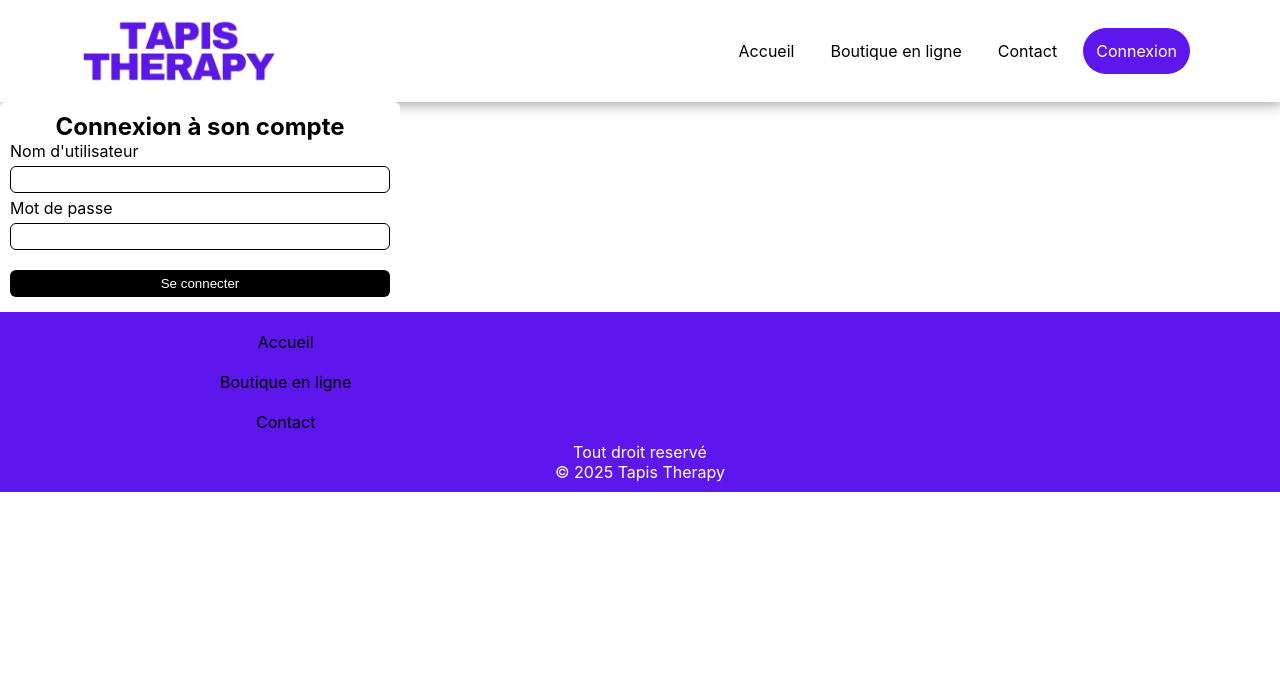
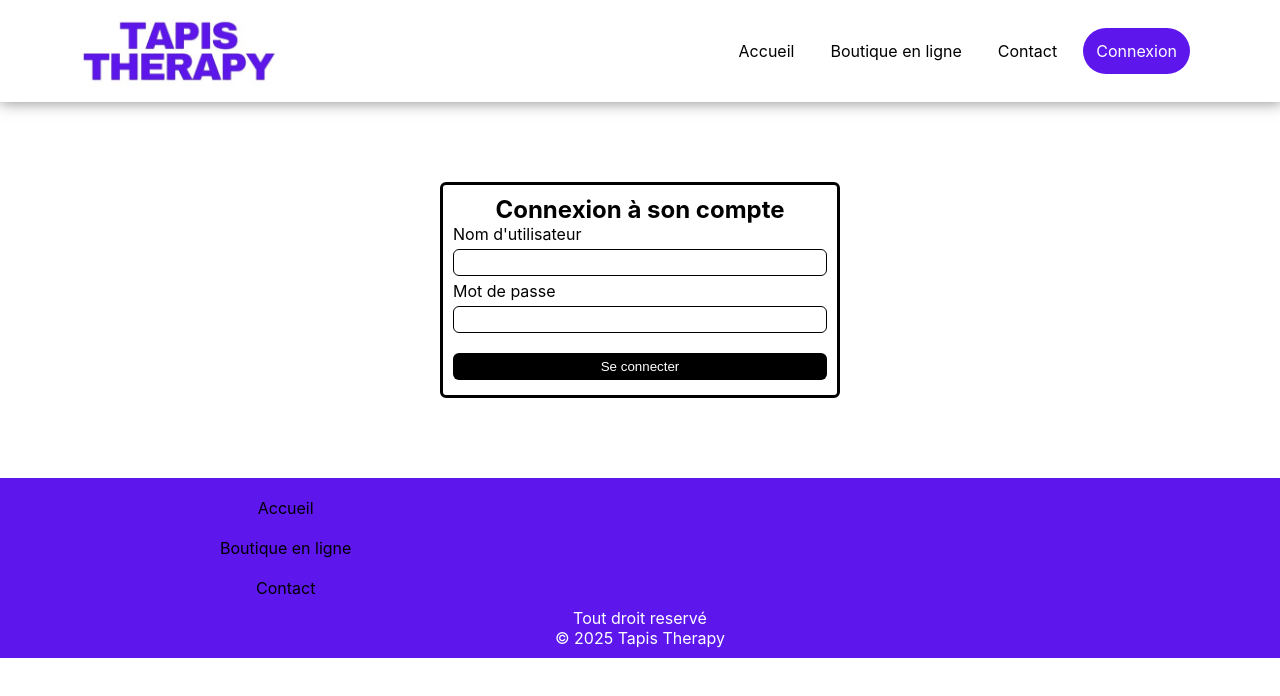
Before and after one commit to louthomas94/e-commerce, a React (Create React App) app: page /connexion in a window 1280 px wide. Shown: the top 696 px of the page. Built offline with nearby package versions, Linux system fonts and the light colour scheme.

Commit message:
Fixing some error with the header

```diff
--- a/src/components/Header.jsx
+++ b/src/components/Header.jsx
@@ -13,7 +13,7 @@ const Header = () => {
                     <li><a href="/">Accueil</a></li>
                     <li><a href="/boutique">Boutique en ligne</a></li>
                     <li><a href="/contact">Contact</a></li>
-                    <li><a href="/connexion" className='connexion'>Connexion</a></li>
+                    <li><a href="/connexion" className='Mconnexion'>Connexion</a></li>
                 </ul>
             </nav>
         </header>
--- a/src/pages/Connexion.jsx
+++ b/src/pages/Connexion.jsx
@@ -3,9 +3,9 @@ import "../styles/pages/connexion.css";
 
 const Connexion = () => {
   return (
-    <section>
-      <h1>Connexion à son compte</h1>
-      <form action="" method="POST">
+    <section className="connexion">
+      <h1 className="Tconnexion">Connexion à son compte</h1>
+      <form className="Fconnexion" action="" method="POST">
         <label>Nom d'utilisateur</label>
         <input type="text" name="nom_user" required />
         <label>Mot de passe</label>
--- a/src/pages/HomePage.jsx
+++ b/src/pages/HomePage.jsx
@@ -9,7 +9,7 @@ const HomePage = () => {
         <img className='hometapis' src={PhotoTapis} alt='tapis tufté' />
         <h2 className='hometitre'>Bienvenue dans <br /> l'univers du Tufting</h2>
         <p className='hometext'>Envie d'ajouter une touche de douceur et de créativité à votre <br /> quotidien ? Je vous invite à découvrir mes créations uniques <br /> faites à la main</p>
-        <a href="/boutique" className='button'>Découvrir</a>
+        <a href="/boutique" className='homebutton'>Découvrir</a>
       </section>
     </div>
   );
--- a/src/styles/components/header.css
+++ b/src/styles/components/header.css
@@ -41,7 +41,7 @@ header > * {
     border-bottom: 2px solid #5d16ec;
 }
 
-a.connexion {
+a.Mconnexion {
     height: fit-content;
     width: fit-content;
     text-decoration: none;
@@ -56,7 +56,7 @@ a.connexion {
     padding: 10px;
 }
 
-.connexion:hover {
+.Mconnexion:hover {
     background-color: white;
     color: #5d16ec;
     border-color: #5d16ec;
--- a/src/styles/pages/boutique.css
+++ b/src/styles/pages/boutique.css
@@ -11,7 +11,7 @@
 
 .box {
     width: 300px;
-    border: 1px solid #ddd;
+    border: solid black;
     padding: 20px;
     border-radius: 8px;
     background-color: #f9f9f9;
--- a/src/styles/pages/connexion.css
+++ b/src/styles/pages/connexion.css
@@ -1,22 +1,27 @@
-section {
+.connexion {
     background-color: white;
     padding: 10px;
     display: flex;
     flex-direction: column;
     width: 400px;
     border-radius: 6px;
+    border-color: black;
+    border-style: solid;
+    margin: 0 auto;
+    margin-top: 5em;
+    margin-bottom: 5em;
 }
 
-section h1 {
+.Tconnexion {
     text-align: center;
 }
 
-form {
+.Fconnexion {
     display: flex;
     flex-direction: column;
 }
 
-form input {
+.Fconnexion input {
     margin: 5px 0;
     padding: 5px 5px;
     outline: 0;
@@ -24,7 +29,7 @@ form input {
     border-radius: 6px;
 }
 
-form input[type='submit'] {
+.Fconnexion input[type='submit'] {
     background-color: black;
     border: 0;
     color: white;
@@ -34,7 +39,7 @@ form input[type='submit'] {
     transition: 0.4s;
 }
 
-form input[type='submit']:hover {
+.Fconnexion input[type='submit']:hover {
     background-color: grey;
 }
 
--- a/src/styles/pages/homepage.css
+++ b/src/styles/pages/homepage.css
@@ -15,7 +15,7 @@
     text-align: center;
 }
 
-a.button {
+.homebutton {
     height: fit-content;
     width: fit-content;
     text-decoration: none;
@@ -31,7 +31,7 @@ a.button {
     margin-left: 44%;
 }
 
-.button:hover {
+.homebutton:hover {
     background-color: black;
     color: white;
     border-color: white;
```
